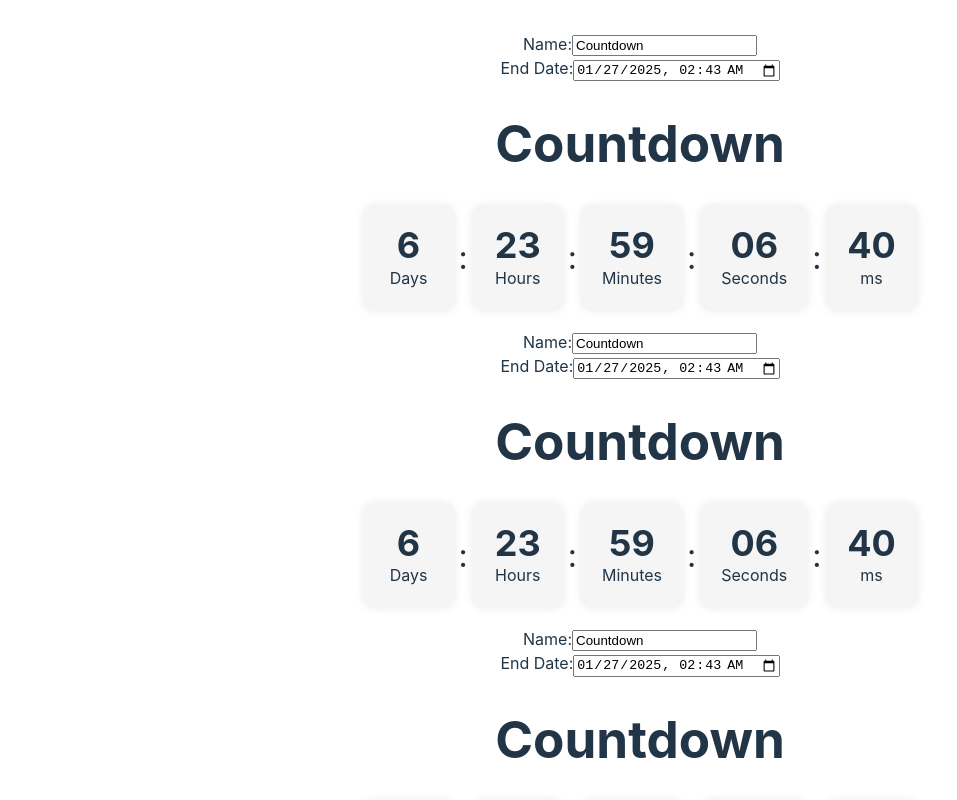
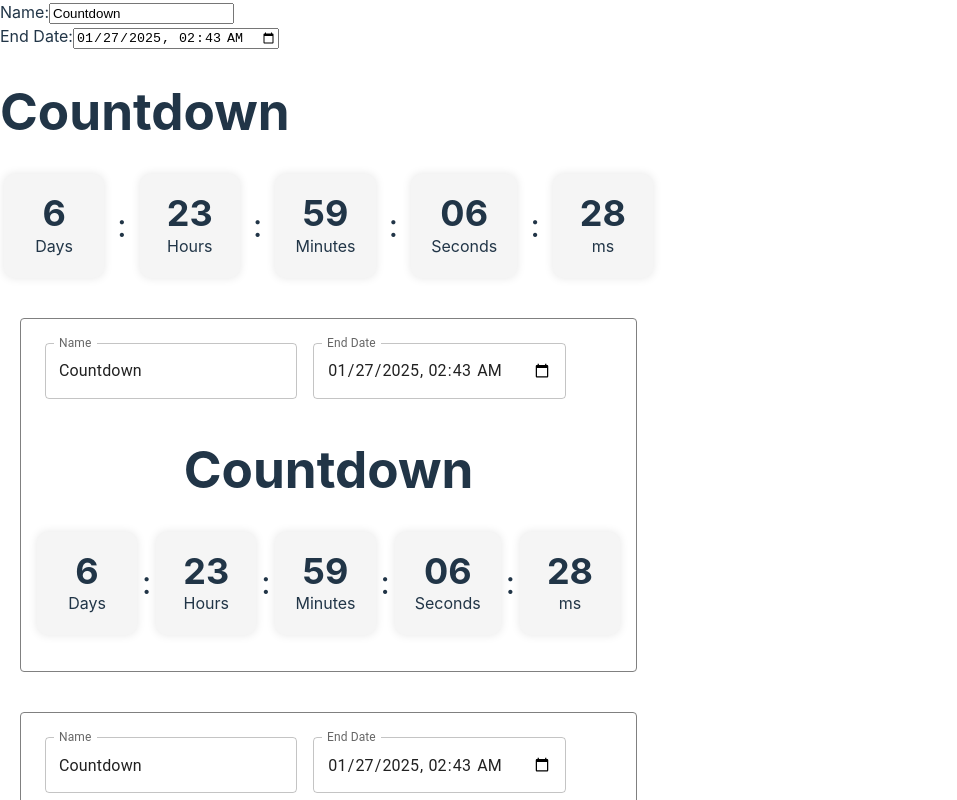
Before and after one commit to balajidharma/react-countdown-timer, a React (Vite) app: page / in a window 1280 px wide. Shown: the top 800 px of the page, without its empty margins (0-957 px from the left). Built offline with nearby package versions, Linux system fonts and the light colour scheme.

Commit message:
Added materal UI

```diff
--- a/package.json
+++ b/package.json
@@ -10,6 +10,10 @@
     "preview": "vite preview"
   },
   "dependencies": {
+    "@emotion/react": "^11.14.0",
+    "@emotion/styled": "^11.14.0",
+    "@fontsource/roboto": "^5.1.1",
+    "@mui/material": "^6.4.0",
     "@reduxjs/toolkit": "^2.5.0",
     "react": "^18.3.1",
     "react-dom": "^18.3.1",
--- a/src/App.css
+++ b/src/App.css
@@ -1,3 +1,8 @@
+import '@fontsource/roboto/300.css';
+import '@fontsource/roboto/400.css';
+import '@fontsource/roboto/500.css';
+import '@fontsource/roboto/700.css';
+
 #root {
   max-width: 1280px;
   margin: 0 auto;
@@ -41,6 +46,10 @@
   color: #888;
 }
 
+.countdown-container {
+  padding: 20px;
+}
+
 .timer-container {
   display: flex;
   justify-content: space-around;
@@ -51,9 +60,10 @@
 .timer-box {
   background-color: #f5f5f5;
   padding: 20px;
-  min-width: 50px;
+  min-width: 60px;
   border-radius: 10px;
   box-shadow: 0 0 10px rgba(0, 0, 0, 0.1);
+  text-align: center;
 }
 
 .timer-box h1 {
@@ -70,3 +80,7 @@
   font-size: 2rem;
   margin: 0 5px;
 }
+
+.timer-title {
+  text-align: center;
+}
--- a/src/components/countdown/CountDown.tsx
+++ b/src/components/countdown/CountDown.tsx
@@ -1,5 +1,7 @@
 import { useState } from "react";
 import CountDownTimer from "./CountDownTimer";
+import Box from '@mui/material/Box';
+import TextField from '@mui/material/TextField';
 
 interface CountdownState {
     name: string;
@@ -39,31 +41,38 @@ export default function CountDown() {
 
     return (
         <>
-            <form>
-                <div>
-                    <label htmlFor="name">Name:</label>
-                    <input
-                    type="text"
-                    id="name"
+        <div className="countdown-container">
+        <Box
+            component="form"
+            sx={{
+                '& .MuiTextField-root': { m: 1, width: '25ch' },
+                borderRadius: 1,
+                p: 2,
+                border: '1px solid grey'
+            }}
+            noValidate
+            autoComplete="off"
+            >
+            <TextField
+                label="Name"
+                variant="outlined"
                 name="name"
                 value={formValues.name}
                 onChange={handleChange}
             />
-                </div>
-                <div>
-                <label htmlFor="endtime">End Date:</label>
-                <input
+            <TextField
+                label="End Date"
                 type="datetime-local"
                 id="datetime"
                 name="endtime"
                 value={formValues.endtime}
                 onChange={handleChange}
             />
+            <div>
+                <h1 className="timer-title">{formValues.name}</h1>
+                <CountDownTimer endtime={formValues.endtime}/>
             </div>
-            </form>
-            <div>
-                <h1>{formValues.name}</h1>
-                <CountDownTimer endtime={formValues.endtime}/>
+        </Box>
         </div>
         </>
     )
```
Also changed, not shown: src/components/countdown/CountDownForm.tsx (added, +39 -0 lines), 1 other file (tests, documents, lock files or other folders). Lines whose indentation alone changed are shown as unchanged.
